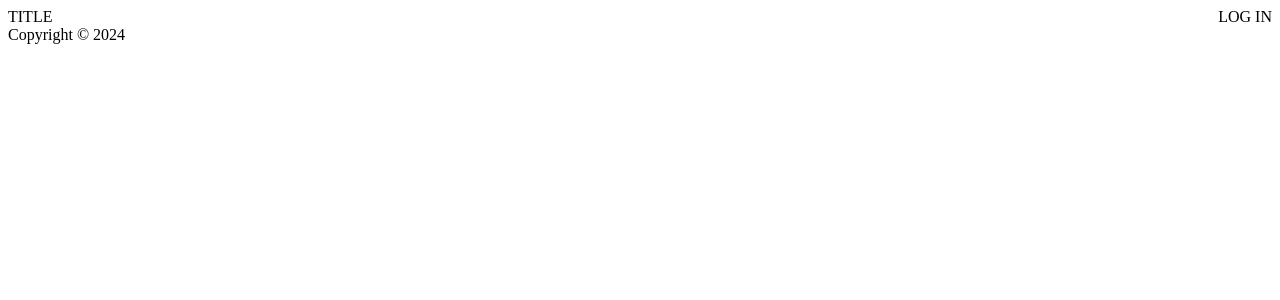
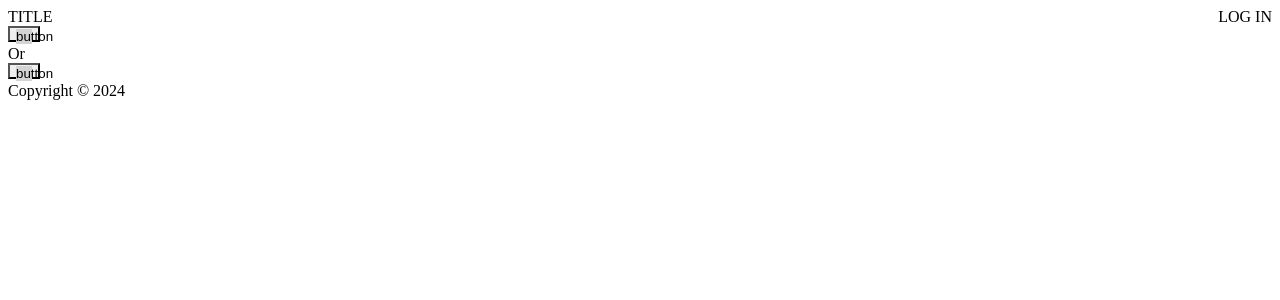
Before and after one commit to gtstarnes/SvelteLingo, a SvelteKit app: page / in a window 1280 px wide. Shown: the top 300 px of the page. Built offline with nearby package versions, Linux system fonts and the light colour scheme.

Commit message:
created basic homepage

```diff
--- a/src/routes/+page.svelte
+++ b/src/routes/+page.svelte
@@ -0,0 +1,17 @@
+<script lang="ts">
+	import MainButton from "../components/MainButton.svelte";
+
+
+</script>
+
+<div>
+    <div>
+        <MainButton />
+        <div>Or</div>
+        <MainButton />
+    </div>
+</div>
+
+<style>
+
+</style>
```
